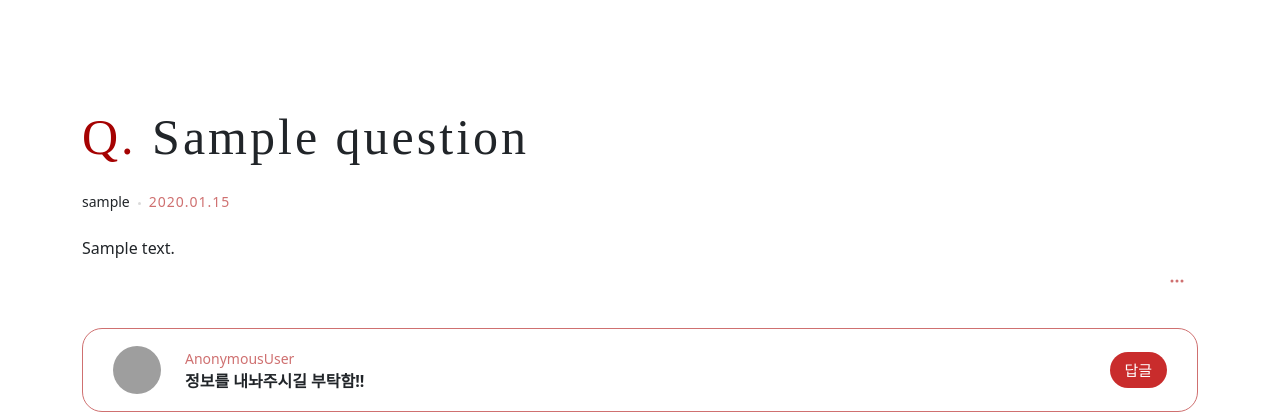
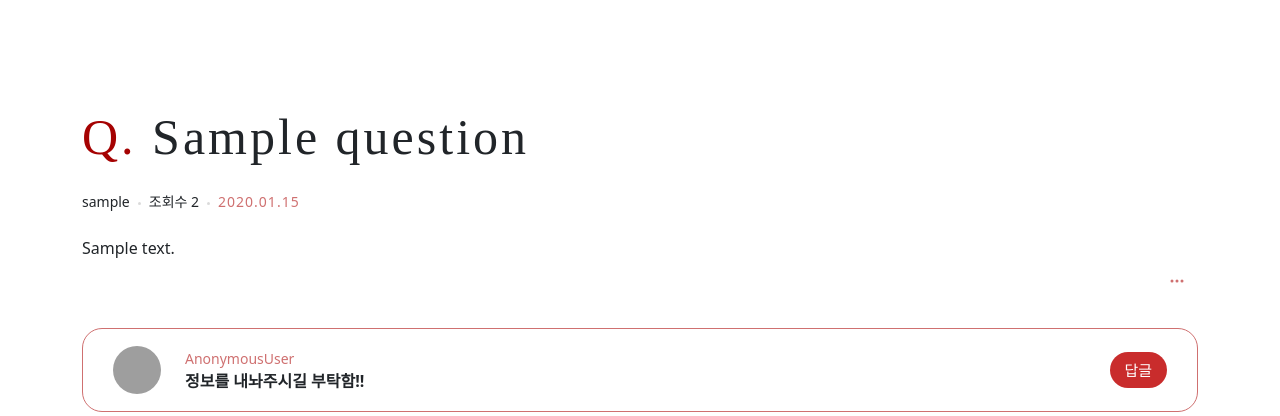
Before and after one commit to bmloiank/qna, a Django app: page /question/detail/1 in a window 1280 px wide. Shown: the top 416 px of the page. Run offline with Django 5.2, Linux system fonts and the light colour scheme; tables that the repository leaves empty hold one stand-in row (values such as "Sample post"); parts of the project's set-up code (start-up, migrations or seed data) failed here and were passed over; some libraries are stand-ins or nearby versions; some web fonts are replaced; grey boxes are pictures that could not be loaded.

Commit message:
feat: 조회수 기능 완성

```diff
--- a/qna/models.py
+++ b/qna/models.py
@@ -17,10 +17,13 @@ class Questions(models.Model):
     # - 질문 내용 : 긴문자 models.TextField()
     # - 생성일자 created_at = models.DateTimeField(auto_now_add=True)
     # - 수정일자 updated_at = models.DateTimeField(auto_now=True) # 저장하면 항상하기
+    # - 조회수 = models.IntegerField()
     title = models.CharField(max_length=100)
     text = models.TextField()
     created_at = models.DateTimeField(auto_now_add=True)
     updated_at = models.DateTimeField(auto_now=True)
+    # 기본값을 default=0
+    view_count = models.IntegerField(default=0)
 
     class Meta:
         # DB 테이블명 정하기
--- a/qna/views.py
+++ b/qna/views.py
@@ -27,20 +27,20 @@ def main(request):
     # "물놀이안전수칙"
     # => 포함된 데이터 찾기 : 모델객체.filter(컬럼명__contains="찾을 단어")
 
+    # 대소문자 되는걸로......
+
     if search:
-        question_list = question_list.filter(title__icontains=search)
-
-
+        question_list = question_list.filter(title__contains=search)
 
     # 정렬해서 갖구와!
-    # 모델이름.objects.order_by('정렬할컬럼명') 기본이 오름차순 반대 -내림차순
+    # 모델이름.objects.order_by('정렬할컬럼명') 기본이 오름차순
+    # 반대 -내림차순
     # 오름차순 넘길때는 컬럼명 / 내림차순을 넘길때 컬럼명desc
     # question_list = Questions.objects.all()
     if sort:
         question_list = question_list.order_by(sort)
 
 
-    #TODO: 검색할때는 초기화 페이지네이션 정렬 정리하기
     # if sort == 'title':
     #     question_list = Questions.objects.order_by('title')
     # elif sort == 'viewdecs':
@@ -91,6 +91,10 @@ def create(request):
 def detail(request, q_id):
     # get 가져오기 : 1개 가져올때
     question_detail = Questions.objects.get(id=q_id)
+
+    # 질문의 조회수를 1씩 올려주기
+    question_detail.view_count += 1
+    question_detail.save()
 
     # 다른질문은 필요없고, 해당하는 질문에 작성된 댓글만 보여지게하고 싶어! filter
     # 질문이 질문id랑 같은것
--- a/static/css/main.css
+++ b/static/css/main.css
@@ -116,6 +116,19 @@ main{
 maring-left:100%
 
 */
+.sec_questions .meta .view_count::after{
+    content: '';
+    /* 원만들기
+        border-radius :100%
+    */
+    display: inline-block;
+    width: 3px;
+    height: 3px;
+    background-color: #00000025;
+    border-radius: 100%;
+    vertical-align: middle;
+    margin: 0px 8px;
+}
 .dropdown{
     display: flex;
     justify-content: end;
--- a/templates/index.html
+++ b/templates/index.html
@@ -53,7 +53,7 @@
         <!-- 제목순, 조회순, 최신순, 날짜순 오름차 asc 내림차순 desc-->\
         <!-- 기본으로 설정되고 있는 request.GET page 가져오기 -->
         <a href="?sort=title&page={{request.GET.page}}&search={{request.GET.search}}">제목순</a>
-        <a href="?sort=viewdecs&page={{request.GET.page}}&search={{request.GET.search}}">조회순</a>
+        <a href="?sort=-view_count&page={{request.GET.page}}&search={{request.GET.search}}">조회순</a>
         <a href="?sort=-created_at&page={{request.GET.page}}&search={{request.GET.search}}">최신순</a>
         <a href="?sort=created_at&page={{request.GET.page}}&search={{request.GET.search}}">날짜순</a>
 
@@ -64,6 +64,7 @@
                     <th>번호</th>
                     <th>제목</th>
                     <th>글쓴이</th>
+                    <th>조회수</th>
                     <th>작성일자</th>
                 </tr>
             </thead>
@@ -73,6 +74,7 @@
                         <td>{{question.id}}</td>
                         <td><a href='/question/detail/{{question.id}}'>{{question.title}}</a></td>
                         <td>{{question.writer}}</td>
+                        <td>{{question.view_count}}</td>
                         <td>{{question.created_at}}</td>
                     </tr>
                 {% endfor %}
--- a/templates/qna/detail.html
+++ b/templates/qna/detail.html
@@ -34,7 +34,7 @@
                     <!-- 날짜 형식을 변경 템플릿언어
                     날짜변수|date:"Y.m.d"
                     -->
-                    <span class="writer">{{question.writer}}</span><span class="created_at">{{question.created_at|date:'Y.m.d'}}</span>
+                    <span class="writer">{{question.writer}}</span><span class="view_count">조회수 {{question.view_count}}</span><span class="created_at">{{question.created_at|date:'Y.m.d'}}</span>
                 </div>
                 <div class="text">
                     {{question.text}}
```
Also changed, not shown: qna/migrations/0004_questions_view_count.py (added).
